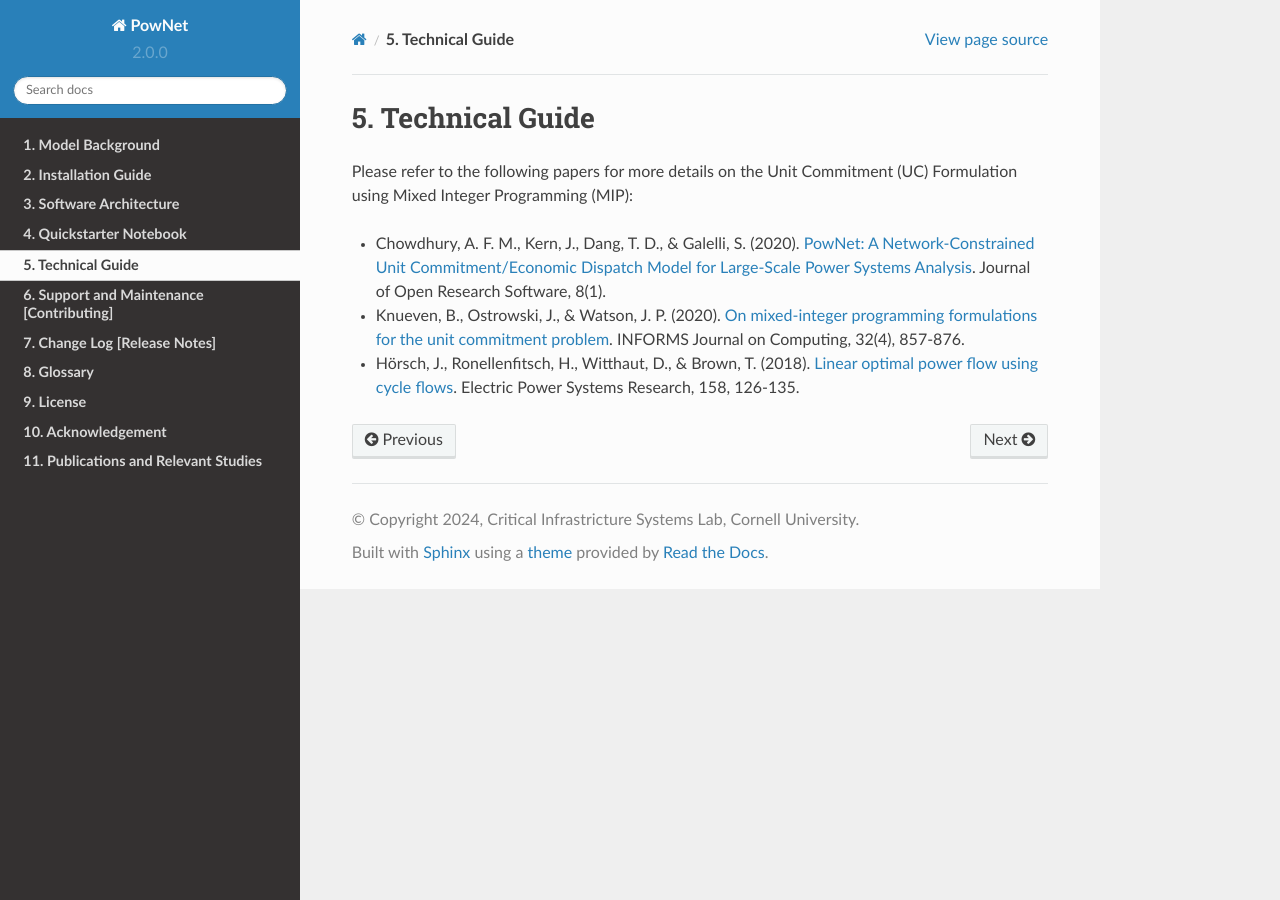
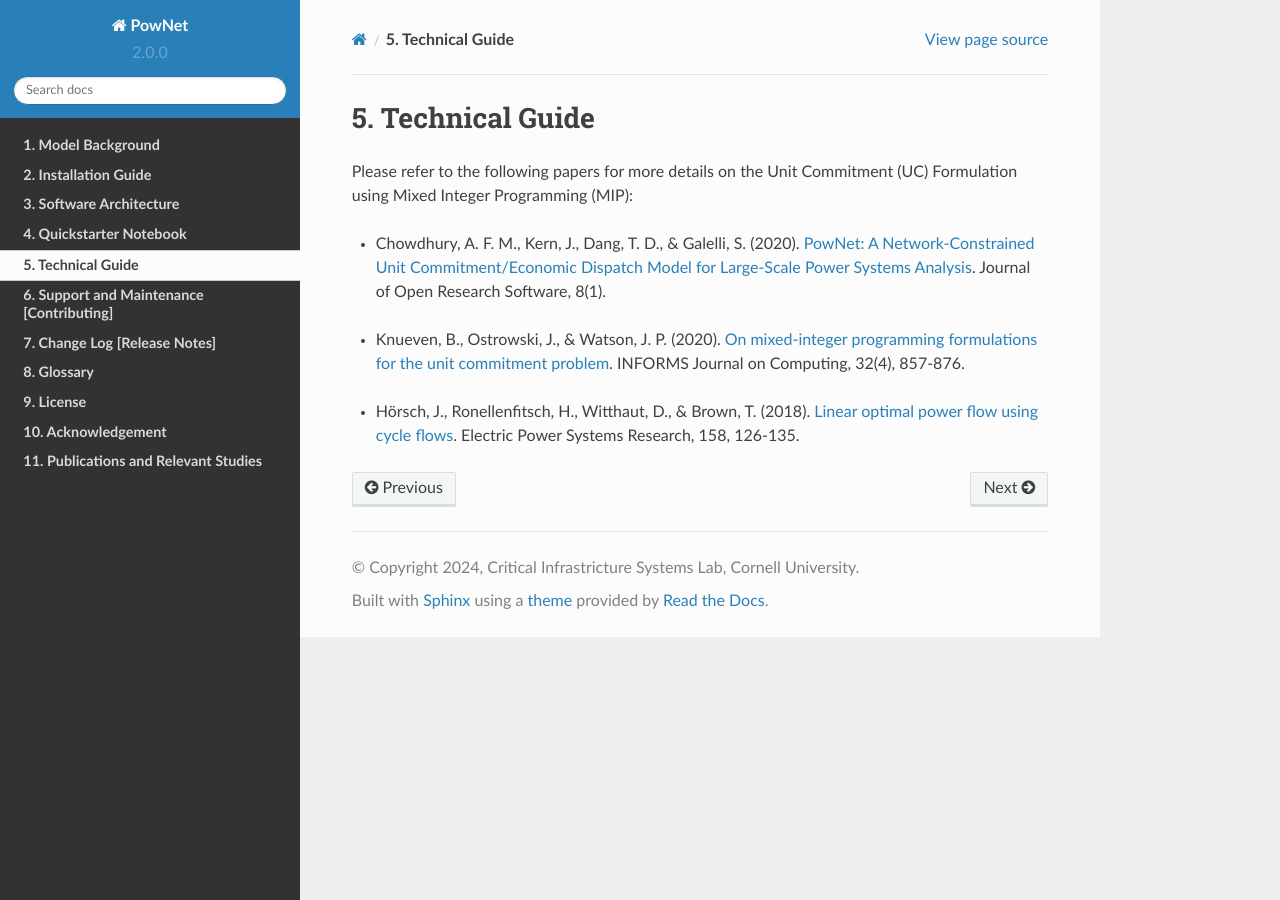
Before and after one commit to HishamEldardiry/PowNet_Documentation, a Sphinx documentation site: the page built from docs/source/pages/technical.rst, in a window 1280 px wide. Built offline with Sphinx 7.4.7 and the Read the Docs theme 2.0.0, drawn with Linux system fonts in a browser that asks for light colours.

```diff
--- a/docs/source/pages/technical.rst
+++ b/docs/source/pages/technical.rst
@@ -5,19 +5,19 @@
 Please refer to the following papers for more details on the Unit
 Commitment (UC) Formulation using Mixed Integer Programming (MIP):
 
-*  Chowdhury, A. F. M., Kern, J., Dang, T. D., & Galelli, S. (2020).
+-  Chowdhury, A. F. M., Kern, J., Dang, T. D., & Galelli, S. (2020).
    `PowNet: A Network-Constrained Unit Commitment/Economic Dispatch Model
    for Large-Scale Power Systems Analysis <https://openresearchsoftware.metajnl.com/articles/10.5334/jors.302>`_. Journal of Open Research
    Software, 8(1).
 
+..
 
-
-*  Knueven, B., Ostrowski, J., & Watson, J. P. (2020). `On mixed-integer
+-  Knueven, B., Ostrowski, J., & Watson, J. P. (2020). `On mixed-integer
    programming formulations for the unit commitment problem <https://pubsonline.informs.org/doi/10.1287/ijoc.2019.0944>`_. INFORMS
    Journal on Computing, 32(4), 857-876.
 
+..
 
-
-*  Hörsch, J., Ronellenfitsch, H., Witthaut, D., & Brown, T. (2018).
+-  Hörsch, J., Ronellenfitsch, H., Witthaut, D., & Brown, T. (2018).
    `Linear optimal power flow using cycle flows <https://doi.org/10.1016/j.epsr.2017.12.034>`_. Electric Power Systems
    Research, 158, 126-135.
```
